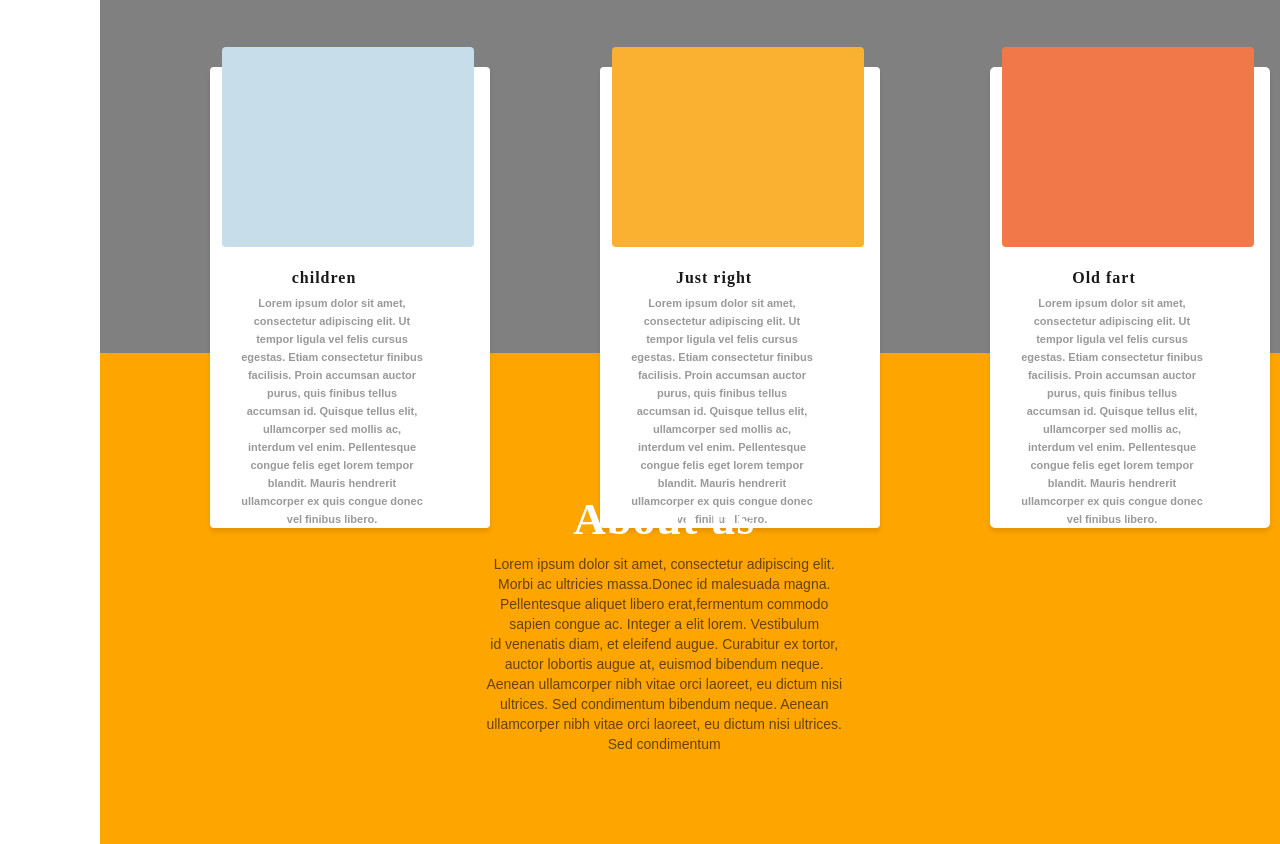
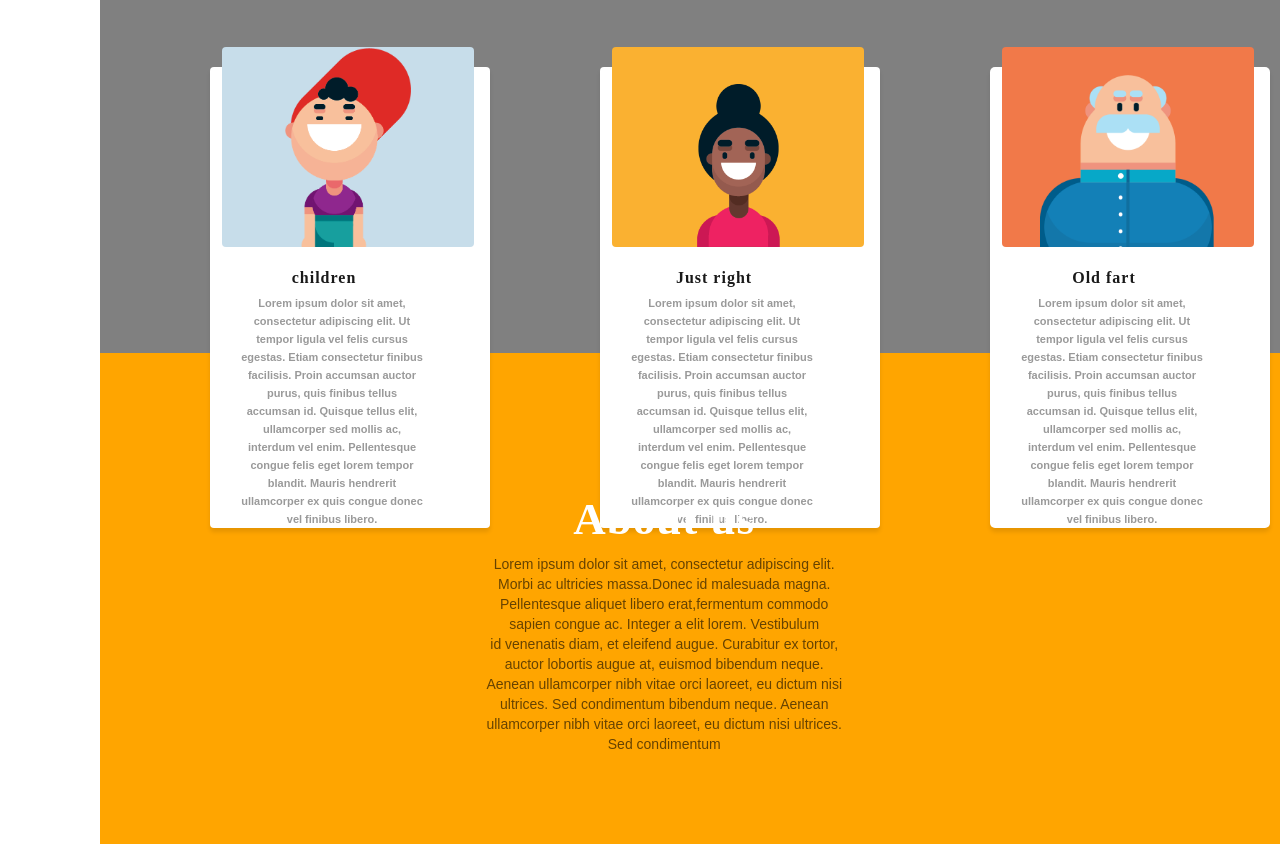
Before and after one commit to Elham-Ahmadzadeh/assignment1, a plain HTML site: page index.html in a window 1280 px wide. Shown: the part 895-1739 px from the top of the page. Drawn offline with Linux system fonts and the light colour scheme; the site is published under a folder, as on GitHub Pages, so addresses that start at the root find nothing.

Commit message:
Update contact.css

```diff
--- a/css/contact.css
+++ b/css/contact.css
@@ -415,7 +415,7 @@ li a:hover {
   background: #c7ddea;
   border-radius: 4px;
   background-color: #c7ddea;
-  background-image: url("/img/child.png");
+  background-image: url("../img/child.png");
   background-repeat: no-repeat;
   background-position: center -2%;
   background-size: 50%;
@@ -462,7 +462,7 @@ li a:hover {
   height: 200px;
   background: #fab131;
   border-radius: 4px;
-  background-image: url("/img/adult.png");
+  background-image: url("../img/adult.png");
   background-repeat: no-repeat;
   background-position: center -15%;
   background-size: 40%;
@@ -478,7 +478,7 @@ li a:hover {
   height: 200px;
   background: #f17949;
   border-radius: 4px;
-  background-image: url("/img/old.png");
+  background-image: url("../img/old.png");
   background-repeat: no-repeat;
   background-position: center -10%;
   background-size: 70%;
```
